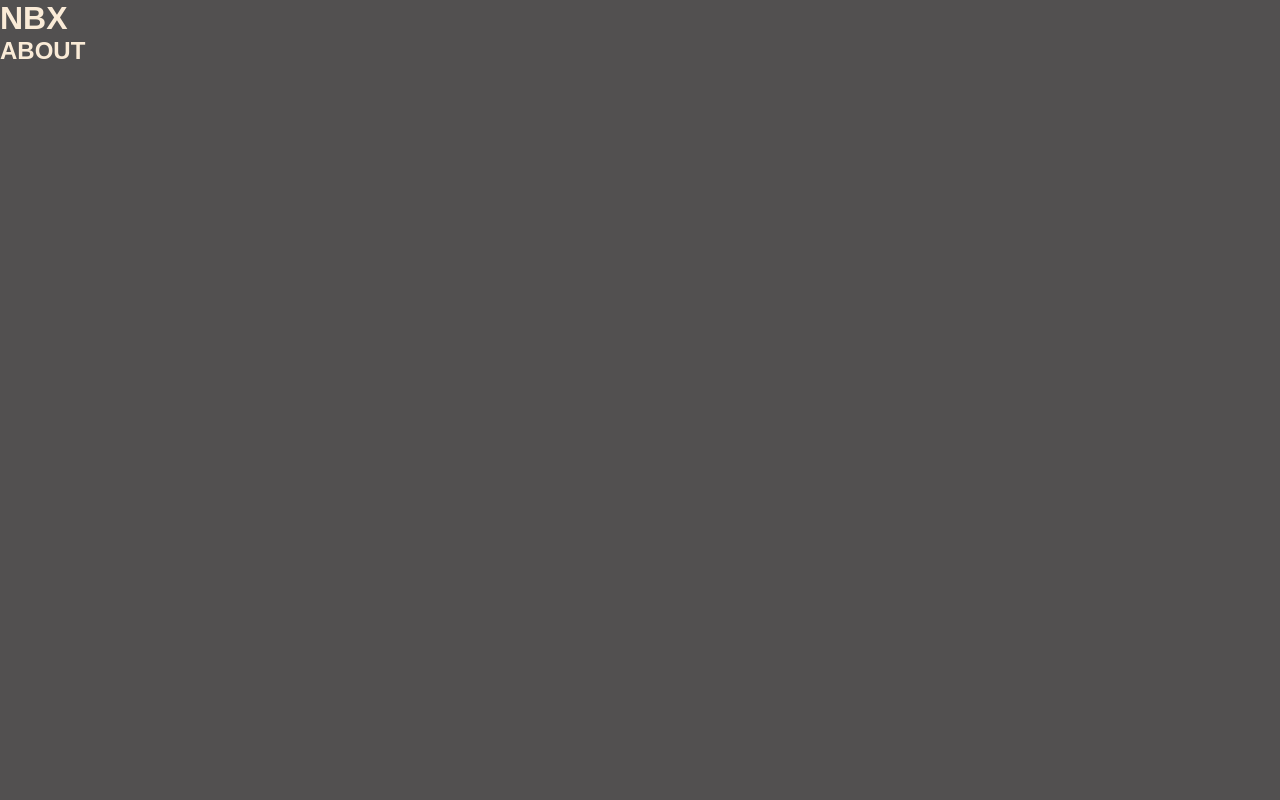
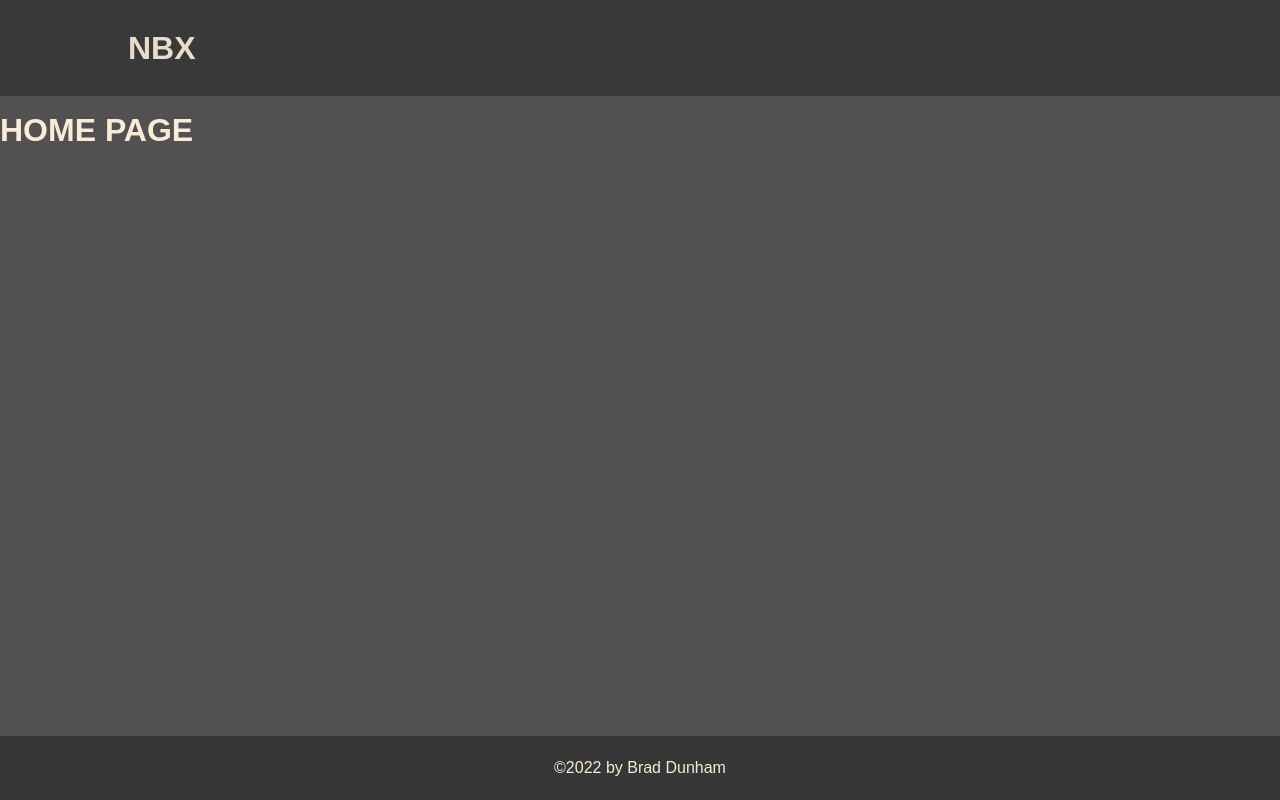
Before and after one commit to BDunham484/psychic-rotary-system, a React (Create React App) app in the folder client/: page /profile in a window 1280 px wide. Built offline with nearby package versions, Linux system fonts and the light colour scheme.

Commit message:
add components/pages/css

```diff
--- a/client/src/App.js
+++ b/client/src/App.js
@@ -1,16 +1,17 @@
 import './App.css';
-// import Home from './pages/Home';
-import Nav from './components/Nav';
-import About from './components/About';
+import Home from './pages/Home';
+import Header from './components/Header';
+import Footer from './components/Footer';
 
 function App() {
 
   return (
       <div>
-        <Nav></Nav>
+        <Header></Header>
         <main>
-          <About></About>
+          <Home></Home>
         </main>
+        <Footer></Footer>
       </div>
   );
 }
--- /dev/null
+++ b/client/src/components/Footer/index.js
@@ -0,0 +1,13 @@
+
+
+
+const Footer = () => {
+
+    return (
+        <footer>
+            <div>&copy;2022 by Brad Dunham</div>
+        </footer>
+    );
+}
+
+export default Footer;
--- /dev/null
+++ b/client/src/components/Header/index.js
@@ -0,0 +1,15 @@
+
+
+const Header = () => {
+    return (
+        <header>
+            <h1>
+                <a href="/">
+                    NBX
+                </a>
+            </h1>
+        </header>
+    );
+}
+
+export default Header;
--- a/client/src/components/Nav/index.js
+++ /dev/null
@@ -1,11 +0,0 @@
-
-
-const Nav = () => {
-    return (
-        <header>
-            <h1>NBX</h1>
-        </header>
-    );
-}
-
-export default Nav;
--- a/client/src/index.css
+++ b/client/src/index.css
@@ -11,6 +11,7 @@
 
 html,
 body {
+  min-height: 100%;
   overflow-x: hidden;
 }
 
@@ -26,3 +27,49 @@ code {
   font-family: source-code-pro, Menlo, Monaco, Consolas, 'Courier New',
       monospace;
 }
+
+/* HEADER / NAVBAR STYLES START */
+
+header {
+  display: flex;
+  justify-content: space-between;
+  align-items: center;
+  padding: 1vh 0 1vh 10vw;
+  font-family: 'Montserrat', sans-serif;
+  z-index: 9999;
+  position: fixed;
+  width: 100vw;
+  height: 12vh;
+  opacity: .90;
+  background-color: #383737;
+}
+
+/* header h1 {
+  font-size: 22px;
+} */
+
+header h1 a {
+  text-decoration: none;
+  color: antiquewhite;
+}
+
+/* HEADER / NAV STYLES END */
+
+.page-wrapper {
+  padding-top: 14vh;
+}
+
+/* HOME STYLES START */
+main {
+  width: 100vw;
+  min-height: 92vh;
+}
+
+/* FOOTER STYLES START */
+footer {
+  height: 8vh;
+  background-color: #383737;
+  display: flex;
+  justify-content: center;
+  align-items: center;
+}
--- a/client/src/pages/Home.js
+++ b/client/src/pages/Home.js
@@ -1,22 +1,11 @@
-// import { useQuery } from '@apollo/client';
-// import { GET_TODAYS_CONCERTS } from '../utils/queries';
+
 
 const Home = () => {
-    //use useQuery hook to make query request
-    // const { loading, data } = useQuery(GET_TODAYS_CONCERTS);
-    // console.log(data);
 
     return (
-        <main>
+        <div className="page-wrapper">
             <h1>HOME PAGE</h1>
-            {/* <div>
-                {loading ? (
-                    <div>Loading...</div>
-                ) : (
-                    <h2>hello?</h2>
-                )}
-            </div> */}
-        </main>
+        </div>
     )
 }
 
```
Also changed, not shown: client/src/pages/Login.js (added), client/src/pages/Profile.js (added), client/src/pages/Signup.js (added).
